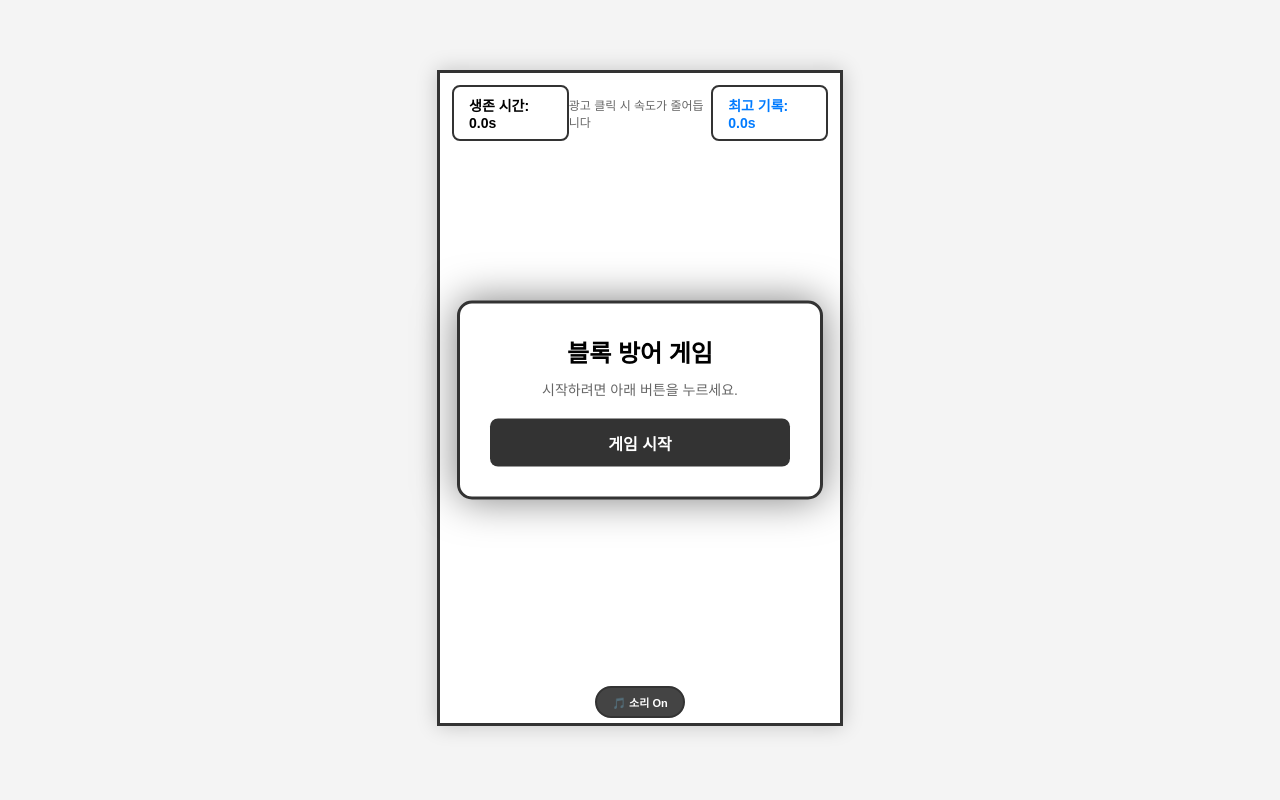
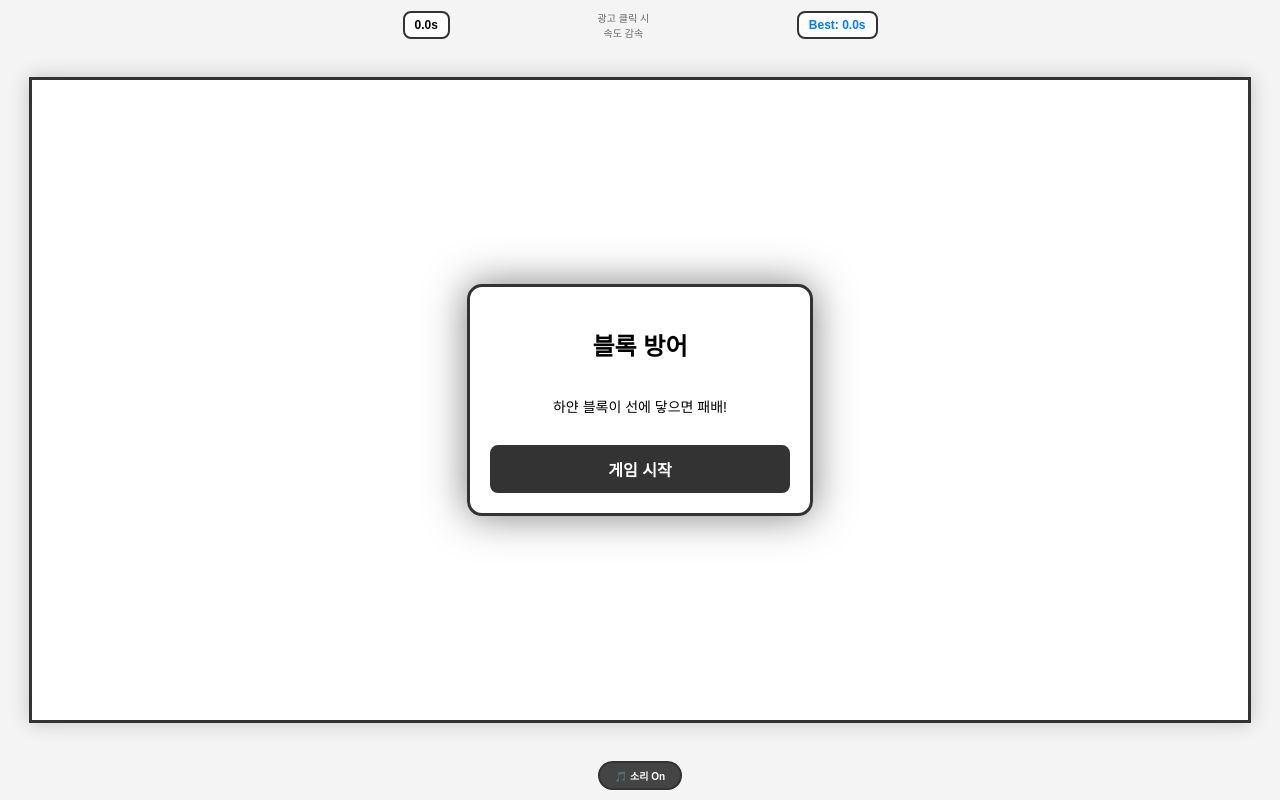
Before and after one commit to wealthsmurf/lookaut, a FastAPI app: page / in a window 1280 px wide. Run offline with FastAPI, Linux system fonts and the light colour scheme.

Commit message:
Update index.html

```diff
--- a/templates/index.html
+++ b/templates/index.html
@@ -2,31 +2,46 @@
 <html lang="ko">
 <head>
     <meta charset="UTF-8">
+    <meta name="viewport" content="width=device-width, initial-scale=1.0, maximum-scale=1.0, user-scalable=no">
     <title>블록 방어 게임</title>
     <style>
         body {
             margin: 0; overflow: hidden; background: #f4f4f4;
             display: flex; justify-content: center; align-items: center;
             height: 100vh; font-family: 'Malgun Gothic', sans-serif;
+            touch-action: manipulation; /* 더블탭 줌 방지 */
         }
-        #game-wrapper { position: relative; }
+        #game-wrapper {
+            position: relative;
+            width: 100%;
+            max-width: 500px; /* 최대 너비 제한 */
+            height: 100%;
+            display: flex;
+            flex-direction: column;
+            justify-content: center;
+            align-items: center;
+        }
         canvas {
             background: #ffffff; border: 3px solid #333;
             cursor: pointer; box-shadow: 0 0 20px rgba(0,0,0,0.2);
+            /* 모바일 화면에 꽉 차게 조절 */
+            width: 95vw;
+            height: auto;
+            max-height: 80vh;
         }
         .panel {
             display: none; position: absolute; top: 50%; left: 50%;
             transform: translate(-50%, -50%); background: white;
-            padding: 30px; border-radius: 15px; border: 3px solid #333;
+            padding: 20px; border-radius: 15px; border: 3px solid #333;
             text-align: center; z-index: 100; box-shadow: 0 0 40px rgba(0,0,0,0.5);
-            width: 300px;
+            width: 80%; /* 모바일 대응 너비 */
+            max-width: 300px;
         }
         button {
-            margin-top: 20px; padding: 12px 30px; background: #333;
+            margin-top: 15px; padding: 12px 30px; background: #333;
             color: white; border: none; border-radius: 8px;
             cursor: pointer; font-weight: bold; font-size: 16px;
         }
-        button:hover { background: #555; }
 
         #ad-content {
             margin: 15px 0; padding: 20px; background: #f9f9f9;
@@ -35,38 +50,33 @@
             display: flex; align-items: center; justify-content: center;
         }
 
-        /* 상단 UI 패널 수정 */
         #ui-panel {
-            position: absolute; top: 15px; left: 15px; right: 15px;
+            position: absolute; top: 10px; width: 95%;
             display: flex; justify-content: space-between; align-items: center;
             pointer-events: none; z-index: 10;
         }
         .info-box {
-            background: rgba(255, 255, 255, 0.9); padding: 8px 15px;
-            border-radius: 8px; border: 2px solid #333; font-weight: bold; font-size: 14px;
+            background: rgba(255, 255, 255, 0.9); padding: 5px 10px;
+            border-radius: 8px; border: 2px solid #333; font-weight: bold; font-size: 12px;
         }
-        /* 추가된 안내 문구 스타일 */
-        .tip-box {
-            font-size: 12px; color: #666; font-weight: normal;
-        }
+        .tip-box { font-size: 10px; color: #666; text-align: center; }
 
         #sound-control {
-            position: absolute; bottom: 12px; width: 100%;
+            position: absolute; bottom: 10px; width: 100%;
             display: flex; justify-content: center; z-index: 20;
         }
         #mute-btn {
             background: #444; color: white; border: 2px solid #333;
-            padding: 6px 15px; border-radius: 20px; font-size: 11px;
-            cursor: pointer;
+            padding: 5px 15px; border-radius: 20px; font-size: 10px;
         }
     </style>
 </head>
 <body>
     <div id="game-wrapper">
         <div id="ui-panel">
-            <div id="time-display" class="info-box">생존 시간: 0.0s</div>
-            <div class="tip-box"> 광고 클릭 시 속도가 줄어듭니다</div>
-            <div id="best-display" class="info-box" style="color: #007bff;">최고 기록: 0.0s</div>
+            <div id="time-display" class="info-box">0.0s</div>
+            <div class="tip-box"> 광고 클릭 시<br>속도 감속</div>
+            <div id="best-display" class="info-box" style="color: #007bff;">Best: 0.0s</div>
         </div>
 
         <canvas id="gameCanvas"></canvas>
@@ -76,47 +86,28 @@
         </div>
 
         <div id="start-overlay" class="panel" style="display: flex; flex-direction: column;">
-            <h2 style="margin: 0 0 10px 0;">블록 방어 게임</h2>
-            <p style="font-size: 14px; color: #666; margin: 0;">시작하려면 아래 버튼을 누르세요.</p>
+            <h2>블록 방어</h2>
+            <p style="font-size: 14px;">하얀 블록이 선에 닿으면 패배!</p>
             <button onclick="startGame()">게임 시작</button>
         </div>
 
         <div id="ad-modal" class="panel">
             <h3 style="margin-top: 0;">광고</h3>
             <div id="ad-content">여기에 광고가 표시됩니다.</div>
-            <button onclick="closeAd()" style="margin-top: 10px;">닫기</button>
+            <button onclick="closeAd()">닫기</button>
         </div>
 
         <div id="game-over-panel" class="panel">
             <h2>GAME OVER</h2>
-            <div id="final-time-val" style="font-size: 24px; font-weight: bold; margin: 15px 0;">0.0s</div>
+            <div id="final-time-val" style="font-size: 24px; font-weight: bold;">0.0s</div>
             <button onclick="location.reload()">다시하기</button>
         </div>
     </div>
 
     <script>
         const bgm = new Audio('Bgggm.mp3');
-        bgm.loop = true;
-        bgm.volume = 0.4;
-        let isMuted = false;
-        let gameActive = false;
-
-        function startGame() {
-            document.getElementById('start-overlay').style.display = 'none';
-            gameActive = true;
-            if (audioCtx.state === 'suspended') audioCtx.resume();
-            bgm.play().catch(e => console.log("BGM 재생 불가"));
-            startTime = Date.now();
-            spawnBlock();
-            update();
-        }
-
-        function toggleMute(e) {
-            e.stopPropagation();
-            isMuted = !isMuted;
-            bgm.muted = isMuted;
-            document.getElementById('mute-btn').innerText = isMuted ? "🔇 소리 Off" : "🎵 소리 On";
-        }
+        bgm.loop = true; bgm.volume = 0.4;
+        let isMuted = false, gameActive = false;
 
         const audioCtx = new (window.AudioContext || window.webkitAudioContext)();
         function playSfx(type) {
@@ -142,6 +133,7 @@
 
         const canvas = document.getElementById('gameCanvas');
         const ctx = canvas.getContext('2d');
+        // 내부 해상도는 고정하여 게임 로직 유지
         canvas.width = 400; canvas.height = 650;
         const groundY = canvas.height - 60;
 
@@ -150,7 +142,7 @@
         let moveSpeed = 2.0;
         let startTime = 0, pausedTimeTotal = 0, pauseStartedAt = 0;
         let bestTime = localStorage.getItem('bestSurvivalTime') || 0;
-        document.getElementById('best-display').innerText = `최고 기록: ${parseFloat(bestTime).toFixed(1)}s`;
+        document.getElementById('best-display').innerText = `Best: ${parseFloat(bestTime).toFixed(1)}s`;
 
         class Particle {
             constructor(x, y, color) {
@@ -201,7 +193,7 @@
             ctx.clearRect(0, 0, canvas.width, canvas.height);
             if (!isPaused) {
                 let elapsed = (Date.now() - startTime - pausedTimeTotal) / 1000;
-                document.getElementById('time-display').innerText = `생존 시간: ${elapsed.toFixed(1)}s`;
+                document.getElementById('time-display').innerText = `${elapsed.toFixed(1)}s`;
             }
             ctx.beginPath(); ctx.moveTo(0, groundY); ctx.lineTo(canvas.width, groundY);
             ctx.strokeStyle = '#ff4d4d'; ctx.lineWidth = 4; ctx.stroke();
@@ -215,7 +207,7 @@
                 if (blocks[i].type === 'white' && blocks[i].y + 50 >= groundY) {
                     isGameOver = true; playSfx('fail'); bgm.pause();
                     let finalTime = (Date.now() - startTime - pausedTimeTotal) / 1000;
-                    document.getElementById('final-time-val').innerText = `버틴 시간: ${finalTime.toFixed(1)}s`;
+                    document.getElementById('final-time-val').innerText = `${finalTime.toFixed(1)}s`;
                     if (finalTime > parseFloat(bestTime)) localStorage.setItem('bestSurvivalTime', finalTime);
                     document.getElementById('game-over-panel').style.display = 'block';
                     return;
@@ -225,10 +217,21 @@
             requestAnimationFrame(update);
         }
 
-        canvas.addEventListener('mousedown', (e) => {
+        // 터치/클릭 공통 입력 처리
+        function handleInput(e) {
             if (!gameActive || isPaused || isGameOver) return;
+            e.preventDefault();
             const rect = canvas.getBoundingClientRect();
-            const mouseX = e.clientX - rect.left, mouseY = e.clientY - rect.top;
+            // 실제 표시되는 크기와 캔버스 내부 해상도 비율 계산
+            const scaleX = canvas.width / rect.width;
+            const scaleY = canvas.height / rect.height;
+
+            const clientX = e.touches ? e.touches[0].clientX : e.clientX;
+            const clientY = e.touches ? e.touches[0].clientY : e.clientY;
+
+            const mouseX = (clientX - rect.left) * scaleX;
+            const mouseY = (clientY - rect.top) * scaleY;
+
             for (let i = blocks.length - 1; i >= 0; i--) {
                 const b = blocks[i];
                 if (mouseX >= b.x && mouseX <= b.x + 60 && mouseY >= b.y && mouseY <= b.y + 50) {
@@ -246,7 +249,20 @@
                     break;
                 }
             }
-        });
+        }
+
+        canvas.addEventListener('touchstart', handleInput, {passive: false});
+        canvas.addEventListener('mousedown', handleInput);
+
+        function startGame() {
+            document.getElementById('start-overlay').style.display = 'none';
+            gameActive = true;
+            if (audioCtx.state === 'suspended') audioCtx.resume();
+            bgm.play().catch(e => console.log("BGM 재생 불가"));
+            startTime = Date.now();
+            spawnBlock();
+            update();
+        }
 
         function closeAd() {
             moveSpeed = Math.max(1.5, moveSpeed - 0.15);
@@ -255,6 +271,13 @@
             if (!isMuted) bgm.play().catch(() => {});
             document.getElementById('ad-modal').style.display = 'none';
         }
+
+        function toggleMute(e) {
+            e.stopPropagation();
+            isMuted = !isMuted;
+            bgm.muted = isMuted;
+            document.getElementById('mute-btn').innerText = isMuted ? "🔇 소리 Off" : "🎵 소리 On";
+        }
     </script>
 </body>
 </html>
```
